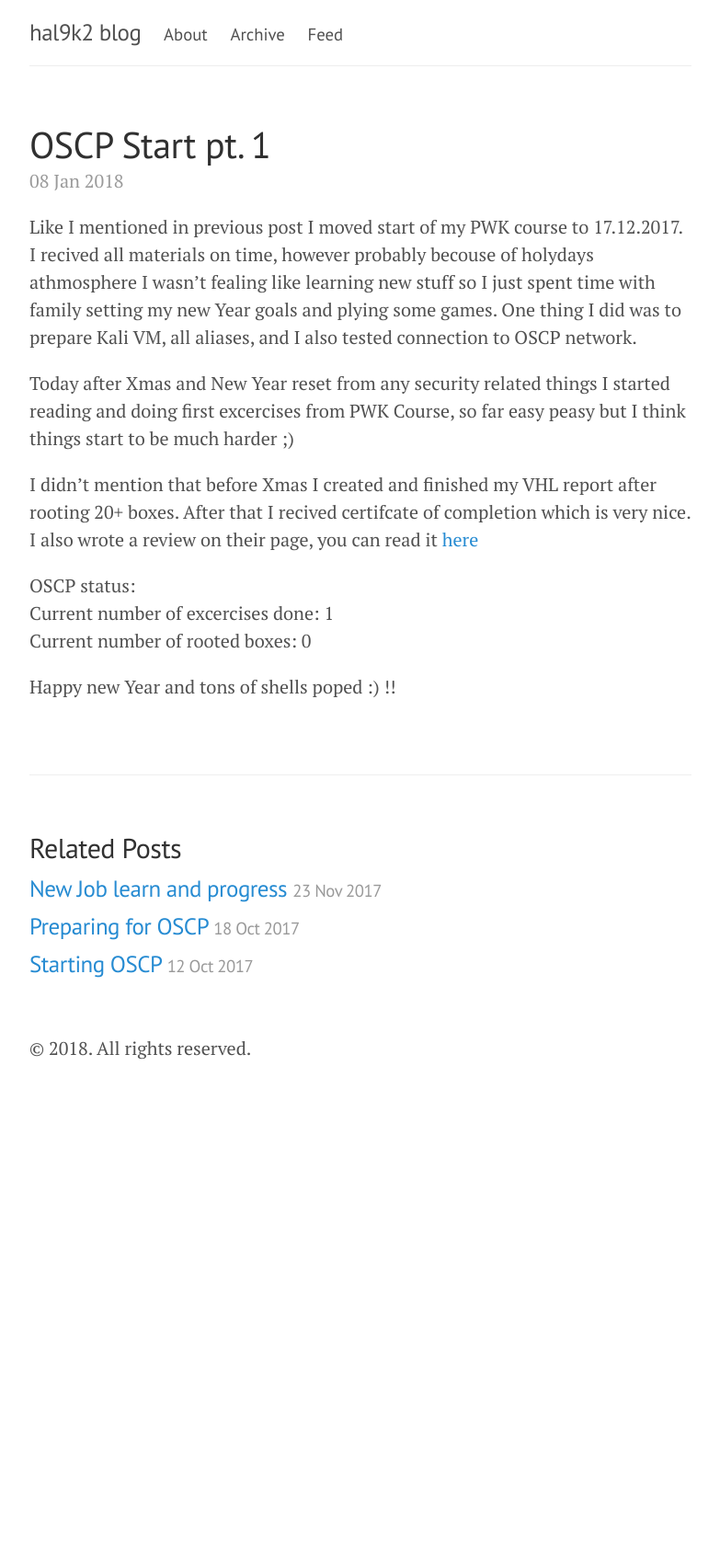
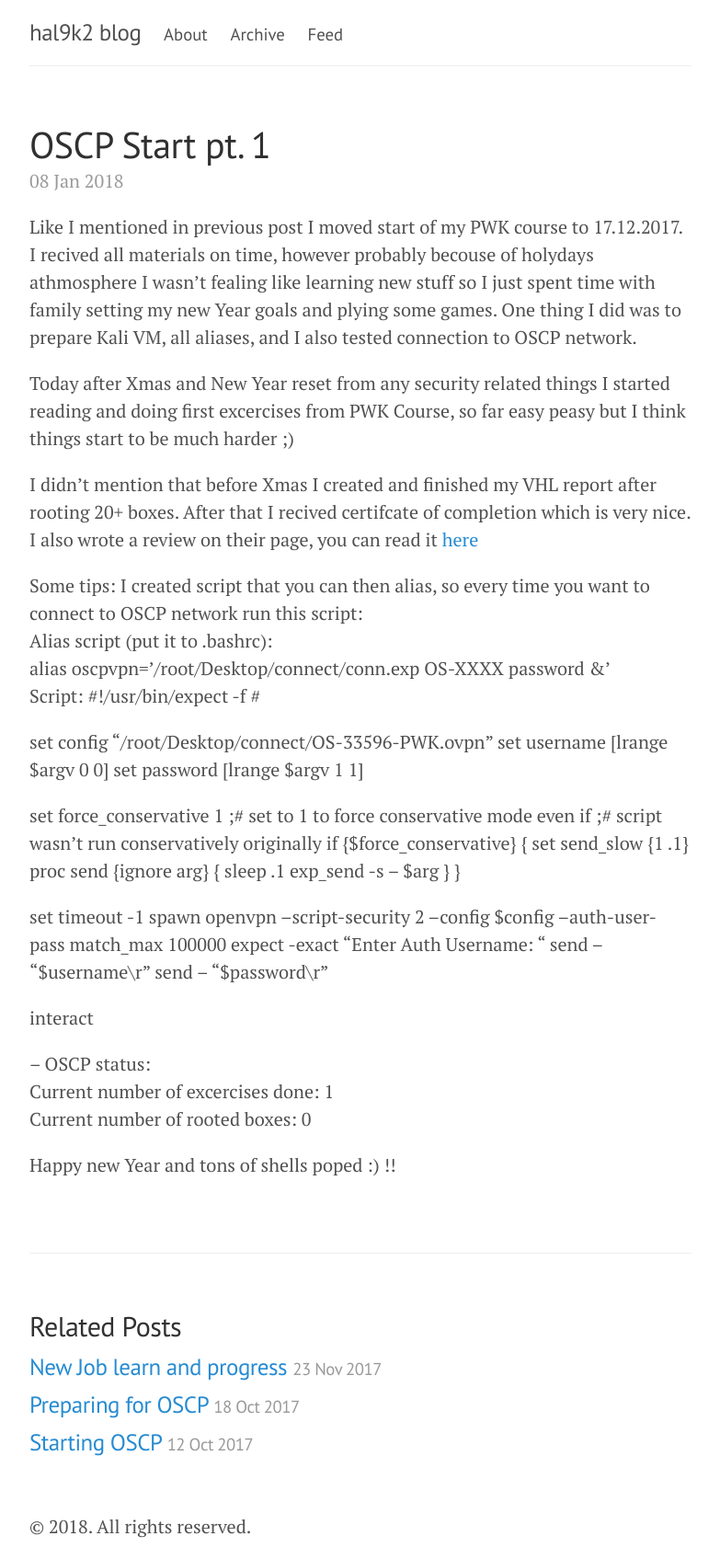
Before and after one commit to chosenonehacks/chosenonepl.github.io.old, a Jekyll site: the page built from _posts/2018-01-08-OSCP_start.md, in a window 1280 px wide. Shown: the whole page at 92% size, without its empty margins (248-1031 px from the left). Built offline with Jekyll 4.4.1, drawn with Linux system fonts in a browser that asks for light colours; before the commit the page ends 1175 px from its top, so only the background shows below that.

Commit message:
Update 2018-01-08-OSCP_start.md

```diff
--- a/_posts/2018-01-08-OSCP_start.md
+++ b/_posts/2018-01-08-OSCP_start.md
@@ -9,6 +9,38 @@ Today after Xmas and New Year reset from any security related things I started r
 
 I didn't mention that before Xmas I created and finished my VHL report after rooting 20+ boxes. After that I recived certifcate of completion which is very nice. I also wrote a review on their page, you can read it [here](https://www.virtualhackinglabs.com/reviews/)
 
+Some tips:
+I created script that you can then alias, so every time you want to connect to OSCP network run this script:
+Alias script (put it to .bashrc):
+alias oscpvpn='/root/Desktop/connect/conn.exp OS-XXXX password &'
+Script:
+#!/usr/bin/expect -f
+#
+
+set config "/root/Desktop/connect/OS-33596-PWK.ovpn"
+set username [lrange $argv 0 0]
+set password [lrange $argv 1 1]
+
+set force_conservative 1  ;# set to 1 to force conservative mode even if
+                          ;# script wasn't run conservatively originally
+if {$force_conservative} {
+        set send_slow {1 .1}
+        proc send {ignore arg} {
+                sleep .1
+                exp_send -s -- $arg
+        }
+}
+
+set timeout -1
+spawn openvpn --script-security 2  --config $config --auth-user-pass
+match_max 100000
+expect -exact "Enter Auth Username: "
+send -- "$username\r"
+send -- "$password\r"
+
+interact
+
+--
 OSCP status:
 Current number of excercises done: 1
 Current number of rooted boxes: 0
```
